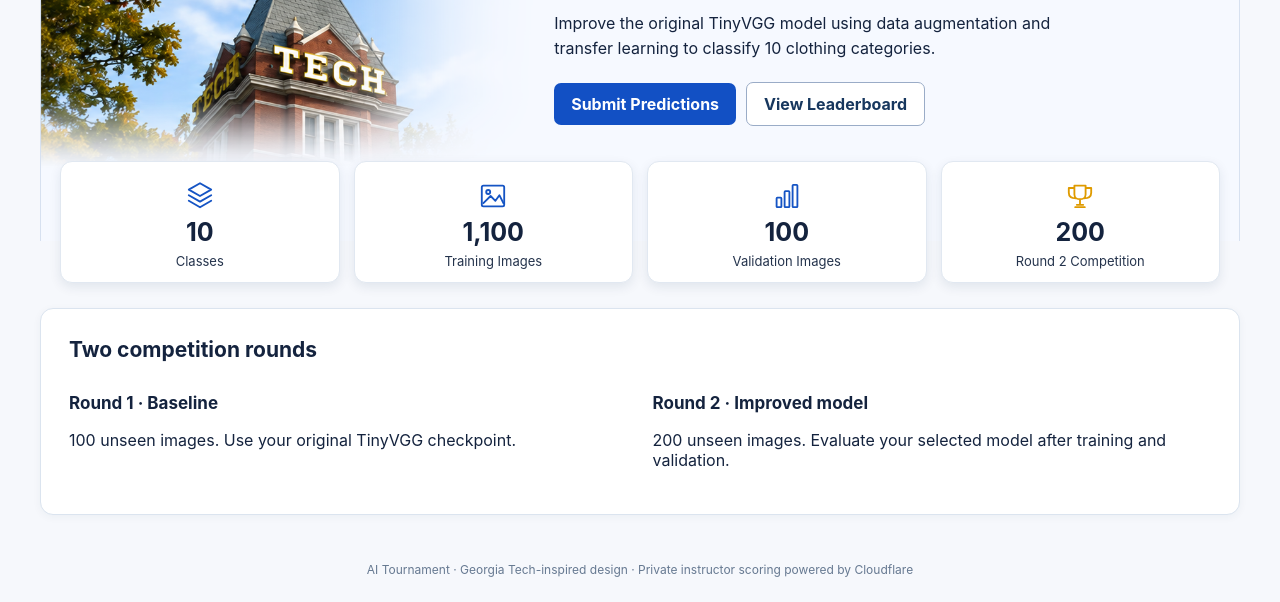
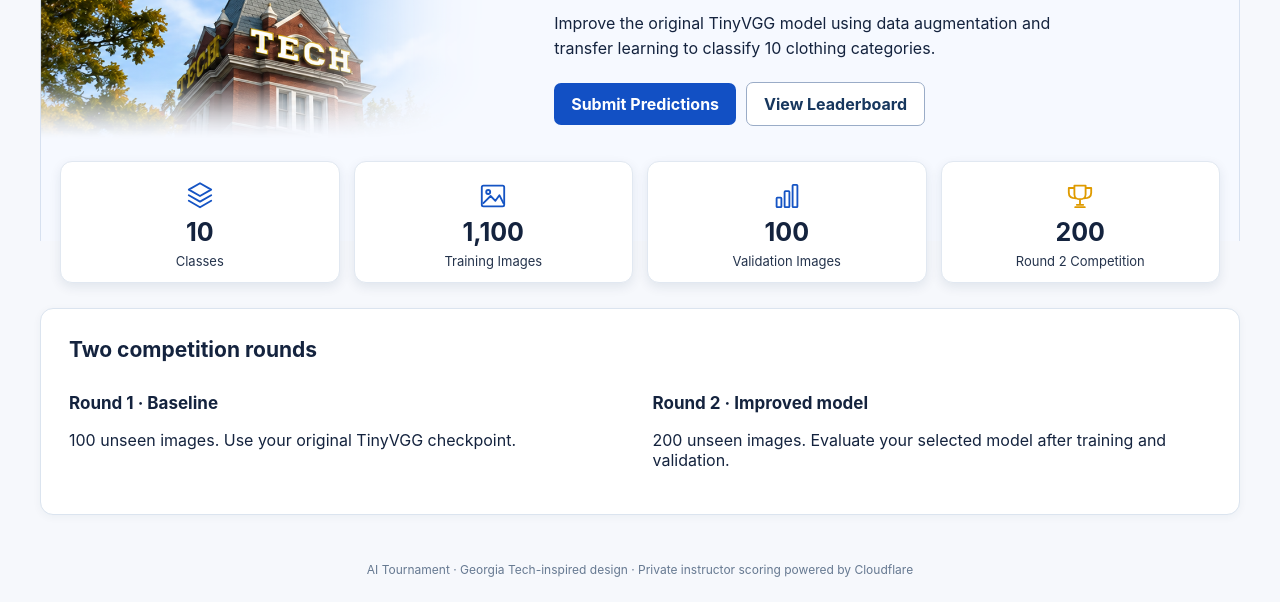
Before and after one commit to AdrianSchell/ai-tournament, a plain HTML site: page index.html in a window 1280 px wide. Shown: the part 218-820 px from the top of the page. Drawn offline with Linux system fonts and the light colour scheme.

Commit message:
Add files via upload

```diff
--- a/style.css
+++ b/style.css
@@ -111,10 +111,10 @@
   #home .hero-copy{padding:195px 24px 90px;}
 }
 
-/* v8.3: 20% smaller hero artwork, keeping the built-in soft edge fade. */
+/* v8.4: additional 10% zoom-out from v8.3 (80% to 72%). */
 @media(min-width:851px){
   #home .hero-photo {
-    background-size:auto 80%;
+    background-size:auto 72%;
     background-position:left top;
   }
 }
```
